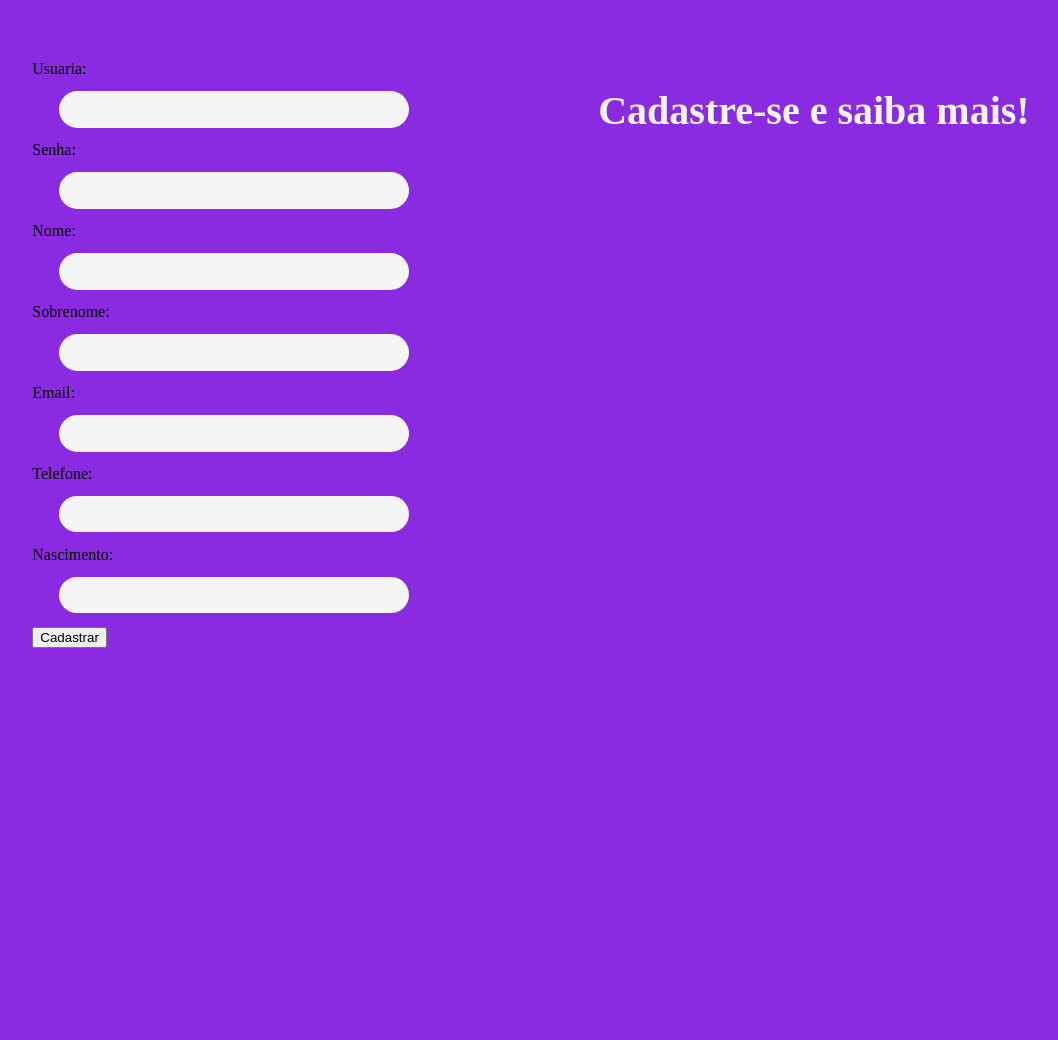
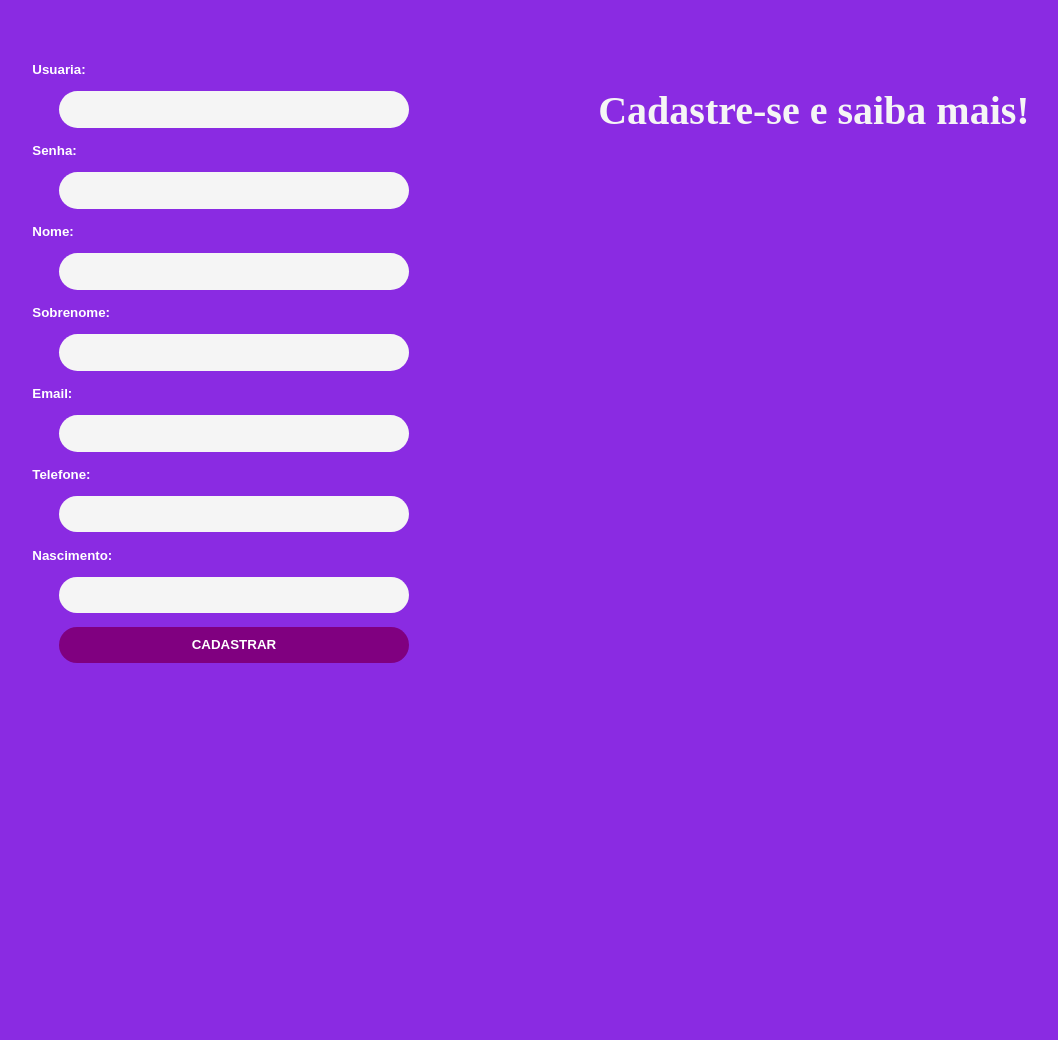
Before and after one commit to demoday-elas/demoday-elas, a Django app: page /cadastro/ in a window 1280 px wide. Shown: the part 160-1200 px from the top of the page, without its empty margins (109-1167 px from the left). Run offline with Django 3.2, Linux system fonts and the light colour scheme.

Commit message:
Estilizar css

```diff
--- a/app/static/css/style2.css
+++ b/app/static/css/style2.css
@@ -9,7 +9,7 @@ body{
 
 nav{
     grid-area: nav;
-    background-color: red;
+    background-color:red;
     display: flex;
     justify-content: space-around;
     align-content: center;
@@ -24,7 +24,7 @@ header{
     padding: 60px;
 }
 
-header .col_1 input{
+ header div input {
     display: flex;
     justify-content: space-around;
     align-content: center;
@@ -42,9 +42,17 @@ header .col_1 input{
     color: black;
     text-align: center;
 
+
 }
 
-header .col_1 .button1{
+header div label{
+    color: #fff;
+    font-size: 10pt;
+    font-family: 'Raleway', sans-serif;
+    font-weight: bold;
+}
+
+    header div button{
     display: flex;
     align-items: center;
     justify-content: space-around;
--- a/app/templates/cadastro2.html
+++ b/app/templates/cadastro2.html
@@ -16,7 +16,7 @@
         <a href="/">VOLTAR</a>
     </nav>
     <header>
-        <div class="col_1">
+        <div >
                 {% if mensagem %}
                 <p>{{ mensagem }}</p>
                 {% endif %}
@@ -24,7 +24,7 @@
                 {% csrf_token %}
                 {{ form }}
 
-                <button type="submit">Cadastrar</button>
+            <button type="submit">Cadastrar</button>
         </div>
 
 
```
